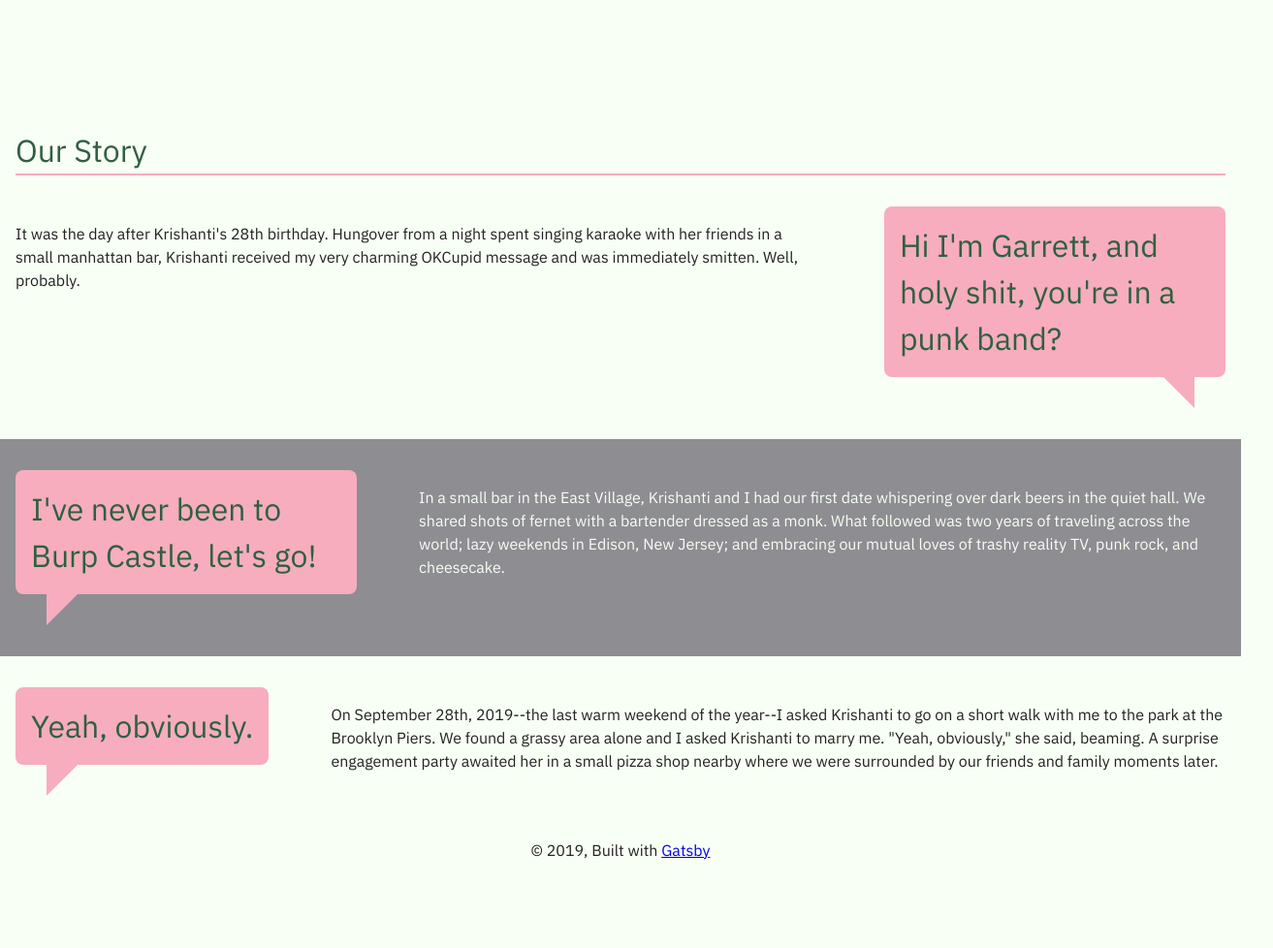
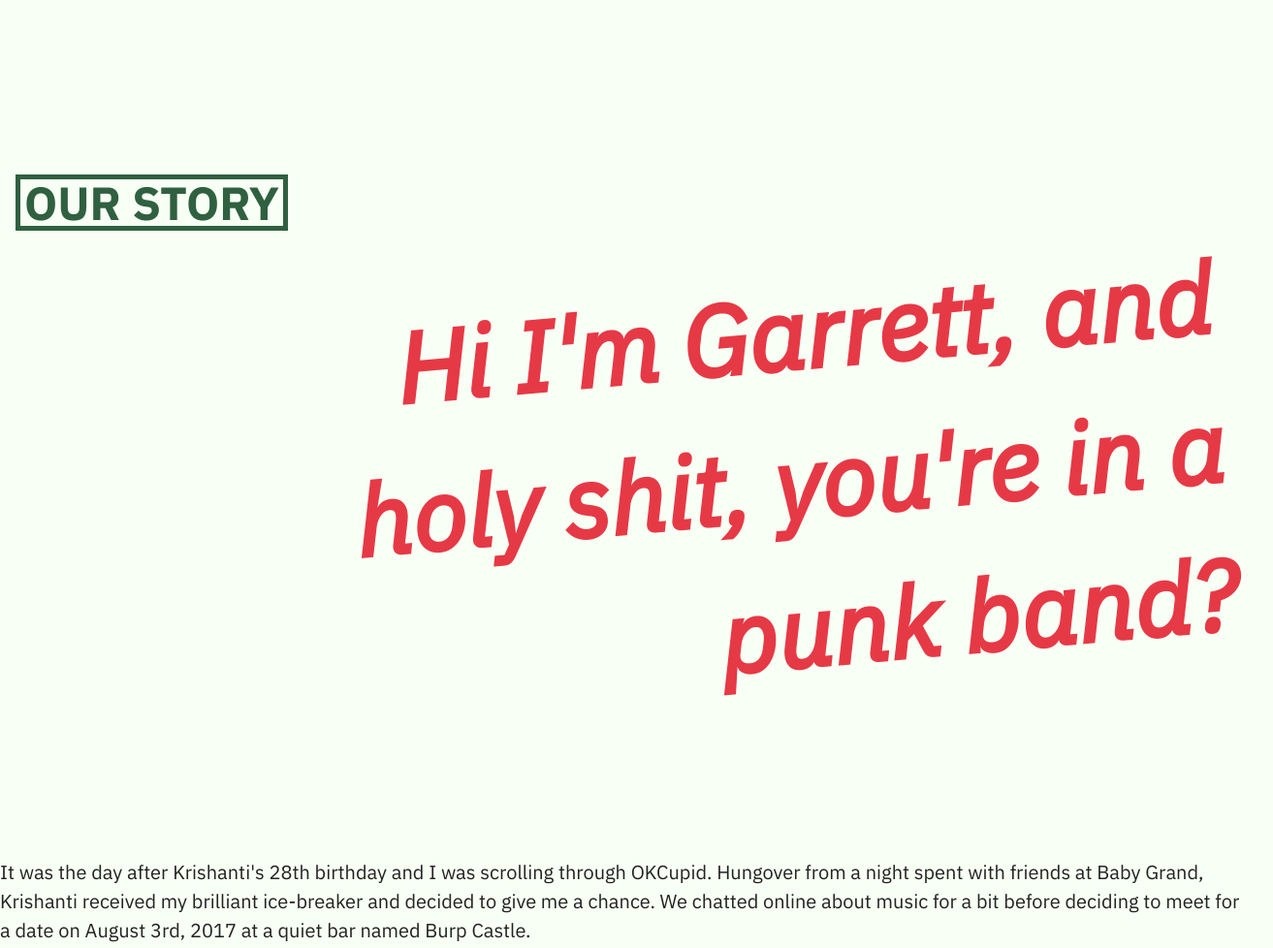
Before and after one commit to gvorbeck/wedding, a Gatsby site: page /our-story in a window 1280 px wide. Shown: the part 1380-2358 px from the top of the page at 97% size, 1313 px wide, since content can reach past the window. Before the commit the page ends 2267 px from the top, so only its background shows below. Built offline with nearby package versions, Linux system fonts and the light colour scheme; Gatsby itself is replaced by a stand-in of ours.

Commit message:
story page, mostly

```diff
--- a/src/components/header.module.scss
+++ b/src/components/header.module.scss
@@ -76,6 +76,7 @@
                 z-index: 2;
                 opacity: 1;
                 top: 0;
+                overflow: scroll;
             }
 
             & ~ .navigation__label .navigation__icon {
--- a/src/markdown/our-story.md
+++ b/src/markdown/our-story.md
@@ -2,20 +2,10 @@
 title: "Our Story"
 ---
 
-<section class="story--section">
-    <p class="bubble right">Hi I'm Garrett, and holy shit, you're in a punk band?</p>
+Hi I'm Garrett, and holy shit, you're in a punk band?
 
-It was the day after Krishanti's 28th birthday. Hungover from a night spent singing karaoke with her friends in a small manhattan bar, Krishanti received my very charming OKCupid message and was immediately smitten. Well, probably.
-</section>
+It was the day after Krishanti's 28th birthday and I was scrolling through OKCupid. Hungover from a night spent with friends at Baby Grand, Krishanti received my brilliant ice-breaker and decided to give me a chance. We chatted online about music for a bit before deciding to meet for a date on August 3rd, 2017 at a quiet bar named Burp Castle.
 
-<section class="story--section">
-    <p class="bubble left">I've never been to Burp Castle, let's go!</p>
+Yeah, obviously!
 
-In a small bar in the East Village, Krishanti and I had our first date whispering over dark beers in the quiet hall. We shared shots of fernet with a bartender dressed as a monk. What followed was two years of traveling across the world; lazy weekends in Edison, New Jersey; and embracing our mutual loves of trashy reality TV, punk rock, and cheesecake.
-</section>
-
-<section class="story--section">
-    <p class="bubble left">Yeah, obviously.</p>
-
-On September 28th, 2019--the last warm weekend of the year--I asked Krishanti to go on a short walk with me to the park at the Brooklyn Piers. We found a grassy area alone and I asked Krishanti to marry me. "Yeah, obviously," she said, beaming. A surprise engagement party awaited her in a small pizza shop nearby where we were surrounded by our friends and family moments later.
-</section>
+On September 28th, 2019--the last warm weekend of the year--I asked Krishanti to go on a short walk with me to the park at the Brooklyn Piers. We found a grassy lone area where I asked Krishanti to marry me. "Yeah, obviously," she said, beaming. Afterward, a surprise engagement party awaited her in a small pizza shop nearby where we were surrounded by our friends and family.
--- a/src/pages/our-story.js
+++ b/src/pages/our-story.js
@@ -3,14 +3,14 @@ import { graphql } from "gatsby"
 
 import Layout from "../components/layout"
 import SEO from "../components/seo"
-
+import storyStyles from "./our-story.module.scss"
 
 export default ({ data }) => (
-    <Layout pageName="page--story">
+    <Layout pageName={storyStyles.ourStory}>
     <SEO title="Our Story" />
     {data.allMarkdownRemark.edges.map(({ node, i }) => (
         <article key={node.id} className="story">
-            <h1 className="page--title">{node.frontmatter.title}</h1>
+            <h1 className={storyStyles.title}>{node.frontmatter.title}</h1>
             <section dangerouslySetInnerHTML={{ __html: node.html }} />
         </article>
     ))}
--- a/src/pages/our-story.module.scss
+++ b/src/pages/our-story.module.scss
@@ -1,3 +1,120 @@
 @import "../styles/variables.scss";
 @import "../styles/mixins.scss";
 @import "../styles/functions.scss";
+
+.our-story section {
+    $dim: #{rem(75px)};
+    background-color: map-get($colors, pink);
+    padding: 1rem;
+    position: relative;
+
+    &::before,
+    &::after {
+        @include pseudo;
+        width: 0;
+        height: 0;
+        border-style: solid;
+    }
+
+    &::before {
+        border-width: 0 0 $dim 100vw;
+        border-color: transparent transparent map-get($colors, pink) transparent;
+        top: -$dim;
+        right: 0;
+    }
+
+    &::after {
+        border-width: $dim 0 0 100vw;
+        border-color: transparent transparent transparent map-get($colors, off-white);
+        bottom: 0;
+        left: 0;
+    }
+}
+
+.title {
+    color: map-get($colors, green);
+    font-size: 3rem;
+    line-height: 1;
+    margin: 1rem 0 2rem 1rem;
+    font-weight: bold;
+    text-transform: uppercase;
+    position: relative;
+    z-index: 1;
+    display: inline-block;
+    border: 5px solid;
+    padding: 0 .25rem;
+}
+
+article {
+    p {
+        z-index: 1;
+        position: relative;
+        font-size: 1.25rem;
+
+        &:nth-child(odd) {
+            margin-bottom: 12vw;
+            font-size: 8vw;
+            color: map-get($colors, red);
+            font-style: italic;
+            font-weight: bold;
+            max-width: 75%;
+            transform: rotate(-5deg);
+
+            &::before,
+            &::after {
+                @include pseudo;
+            }
+
+            &::before {
+                background-color: map-get($colors, off-white);
+                width: 60%;
+                height: 120%;
+                z-index: -1;
+                border-radius: 2vw;
+            }
+
+            &::after {
+                width: 0;
+                height: 0;
+                border-style: solid;
+                bottom: calc(-20% - 6vw);
+            }
+        }
+
+        &:nth-child(1) {
+            text-align: right;
+            float: right;
+            padding-right: 1rem;
+
+            &::before {
+                right: 0;
+            }
+
+            &::after {
+                border-width: 0 6vw 6vw 0;
+                border-color: transparent map-get($colors, off-white) transparent transparent;
+                right: 4vw;
+            }
+        }
+
+        &:nth-child(3) {
+            margin-top: 3rem;
+            float: left;
+            padding-left: 1rem;
+
+            &::before {
+                left: 0;
+            }
+
+            &::after {
+                border-width: 6vw 6vw 0 0;
+                border-color: map-get($colors, off-white) transparent transparent transparent;
+                left: 4vw;
+            }
+        }
+
+        &:nth-child(even) {
+            clear: both;
+        }
+    }
+}
--- a/src/styles/global.scss
+++ b/src/styles/global.scss
@@ -14,6 +14,10 @@ body {
 main {
     margin-top: 16vw;
 
+    @include media(m) {
+        margin-top: 18vw;
+    }
+
     p {
         line-height: 1.5;
     }
@@ -22,14 +26,14 @@ main {
         margin-top: 1rem;
     }
 
-    .page--title {
-        font-size: 2rem;
-        margin: 2rem 1rem;
-        padding: 0 0 .5rem;
-        border-bottom: rem(2px) solid map-get($colors, pink);
-        color: map-get($colors, green);
-        position: relative;
-    }
+    // .page--title {
+    //     font-size: 2rem;
+    //     margin: 2rem 1rem;
+    //     padding: 0 0 .5rem;
+    //     border-bottom: rem(2px) solid map-get($colors, pink);
+    //     color: map-get($colors, green);
+    //     position: relative;
+    // }
 }
 
 footer {
@@ -38,80 +42,80 @@ footer {
 }
 
 // Story styles in global because some classnames are in markdown and cannot generate module classnames.
-.story {
-
-    &--section {
-        padding: 0 1rem 1rem;
-
-        @include media(m) {
-            overflow: hidden;
-        }
-
-        & + .story--section {
-            padding: 2rem 1rem 1rem;
-        }
-
-        &:nth-child(even) {
-            background-color: map-get($colors, gray);
-            color: map-get($colors, off-white);
-        }
-    }
-}
-
-.bubble {
-    color: map-get($colors, green);
-    font-size: 2rem;
-    font-family: 'IBM Plex Sans', sans-serif;
-    background-color: map-get($colors, pink);
-    padding: 1rem;
-    border-radius: .5rem;
-    position: relative;
-    margin: 0 0 3rem;
-
-    @include media(m) {
-        max-width: 20rem;
-    }
-
-    &::after {
-        @include pseudo;
-        bottom: 0;
-        width: 0;
-        height: 0;
-        border: 2rem solid transparent;
-        border-top-color: map-get($colors, pink);
-        border-bottom: 0;
-        margin-bottom: -2rem;
-    }
-
-    &.right {
-        margin-left: 4rem;
-
-        @include media(m) {
-            float: right;
-        }
-
-        &::after {
-            right: 4rem;
-            border-right: 0;
-            margin-right: -2rem;
-        }
-    }
-
-    &.left {
-        margin-right: 4rem;
-
-        @include media(m) {
-            float: left;
-        }
-
-        &::after {
-            left: 4rem;
-            border-left: 0;
-            margin-left: -2rem;
-        }
-    }
-}
-
-p + .bubble {
-    margin-top: 2rem;
-}
+// .story {
+//
+//     &--section {
+//         padding: 0 1rem 1rem;
+//
+//         @include media(m) {
+//             overflow: hidden;
+//         }
+//
+//         & + .story--section {
+//             padding: 2rem 1rem 1rem;
+//         }
+//
+//         &:nth-child(even) {
+//             background-color: map-get($colors, gray);
+//             color: map-get($colors, off-white);
+//         }
+//     }
+// }
+//
+// .bubble {
+//     color: map-get($colors, green);
+//     font-size: 2rem;
+//     font-family: 'IBM Plex Sans', sans-serif;
+//     background-color: map-get($colors, pink);
+//     padding: 1rem;
+//     border-radius: .5rem;
+//     position: relative;
+//     margin: 0 0 3rem;
+//
+//     @include media(m) {
+//         max-width: 20rem;
+//     }
+//
+//     &::after {
+//         @include pseudo;
+//         bottom: 0;
+//         width: 0;
+//         height: 0;
+//         border: 2rem solid transparent;
+//         border-top-color: map-get($colors, pink);
+//         border-bottom: 0;
+//         margin-bottom: -2rem;
+//     }
+//
+//     &.right {
+//         margin-left: 4rem;
+//
+//         @include media(m) {
+//             float: right;
+//         }
+//
+//         &::after {
+//             right: 4rem;
+//             border-right: 0;
+//             margin-right: -2rem;
+//         }
+//     }
+//
+//     &.left {
+//         margin-right: 4rem;
+//
+//         @include media(m) {
+//             float: left;
+//         }
+//
+//         &::after {
+//             left: 4rem;
+//             border-left: 0;
+//             margin-left: -2rem;
+//         }
+//     }
+// }
+//
+// p + .bubble {
+//     margin-top: 2rem;
+// }
```
